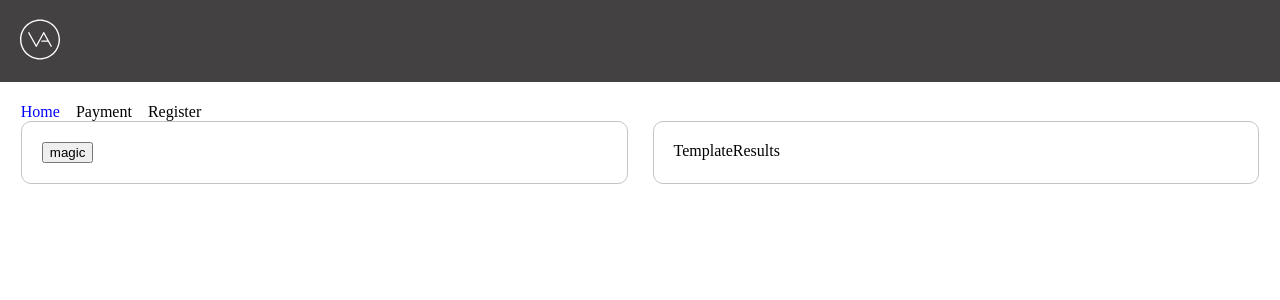
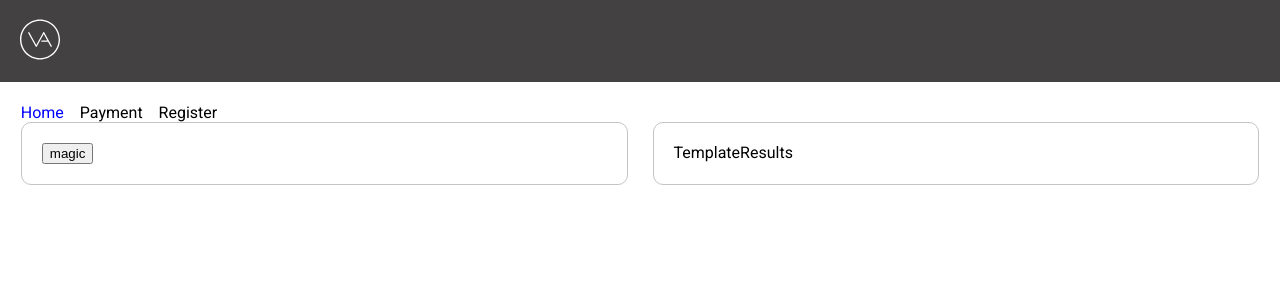
Before and after one commit to nicksiuxs/hackthon, a React (Create React App) app: page / in a window 1280 px wide. Shown: the top 300 px of the page. Built offline with nearby package versions, Linux system fonts and the light colour scheme.

Commit message:
roboto font

```diff
--- a/src/App.css
+++ b/src/App.css
@@ -1,5 +1,7 @@
+@import url('https://fonts.googleapis.com/css2?family=Roboto:wght@100;300;400;500;700&display=swap');
 :root {
     --main-bg-header-color: #434141;
+    font-family: 'Roboto', sans-serif;
 }
 
 body {
```
